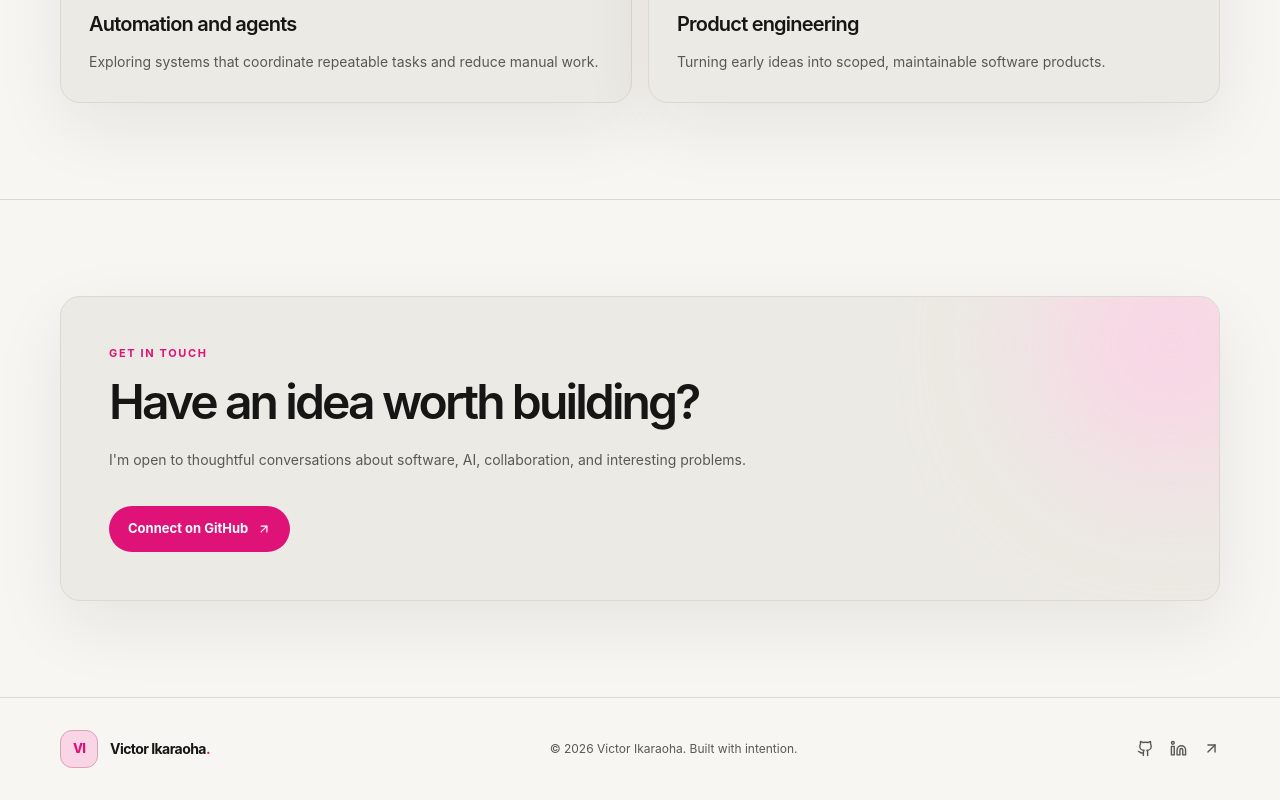
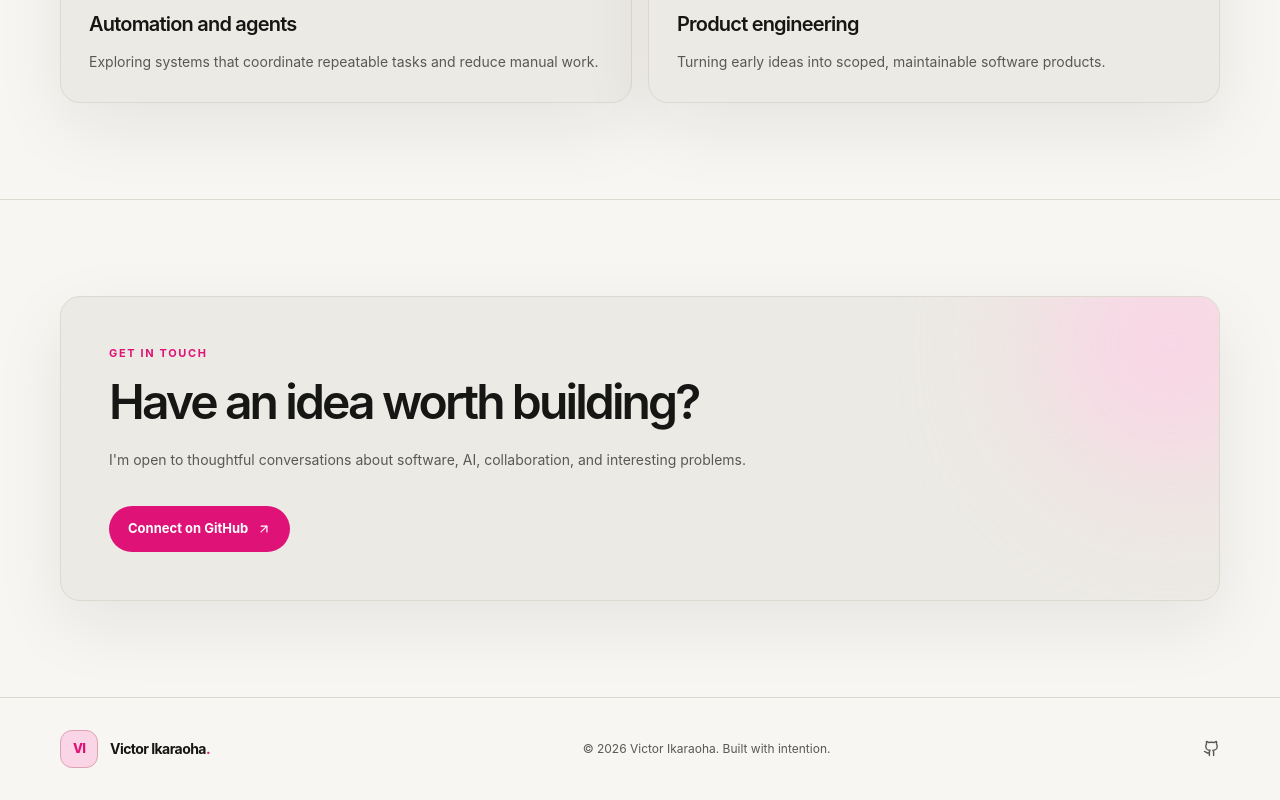
Before and after one commit to victorikaraoha23/morphfolio, a Next.js app: page / in a window 1280 px wide. Shown: the part 2642-3442 px from the top of the page. Built offline with nearby package versions, Linux system fonts and the light colour scheme.

Commit message:
Keep footer social links limited to confirmed profile

```diff
--- a/src/components/site-footer.tsx
+++ b/src/components/site-footer.tsx
@@ -1,5 +1,5 @@
 import Link from "next/link";
-import { Github, Linkedin, ArrowUpRight } from "lucide-react";
+import { Github } from "lucide-react";
 
 export function SiteFooter() {
   return (
@@ -10,11 +10,7 @@ export function SiteFooter() {
           <span className="text-sm font-bold tracking-[-.04em]">Victor Ikaraoha<span className="text-brand">.</span></span>
         </Link>
         <p className="text-xs text-muted">© {new Date().getFullYear()} Victor Ikaraoha. Built with intention.</p>
-        <div className="flex items-center gap-4">
-          <a href="https://github.com/victorikaraoha23" target="_blank" rel="noreferrer" aria-label="GitHub profile" className="text-muted transition hover:text-brand"><Github size={17} aria-hidden="true" /></a>
-          <a href="https://www.linkedin.com/" target="_blank" rel="noreferrer" aria-label="LinkedIn" className="text-muted transition hover:text-brand"><Linkedin size={17} aria-hidden="true" /></a>
-          <a href="https://x.com/" target="_blank" rel="noreferrer" aria-label="X" className="text-muted transition hover:text-brand"><ArrowUpRight size={17} aria-hidden="true" /></a>
-        </div>
+        <a href="https://github.com/victorikaraoha23" target="_blank" rel="noreferrer" aria-label="GitHub profile" className="text-muted transition hover:text-brand"><Github size={17} aria-hidden="true" /></a>
       </div>
     </footer>
   );
```
